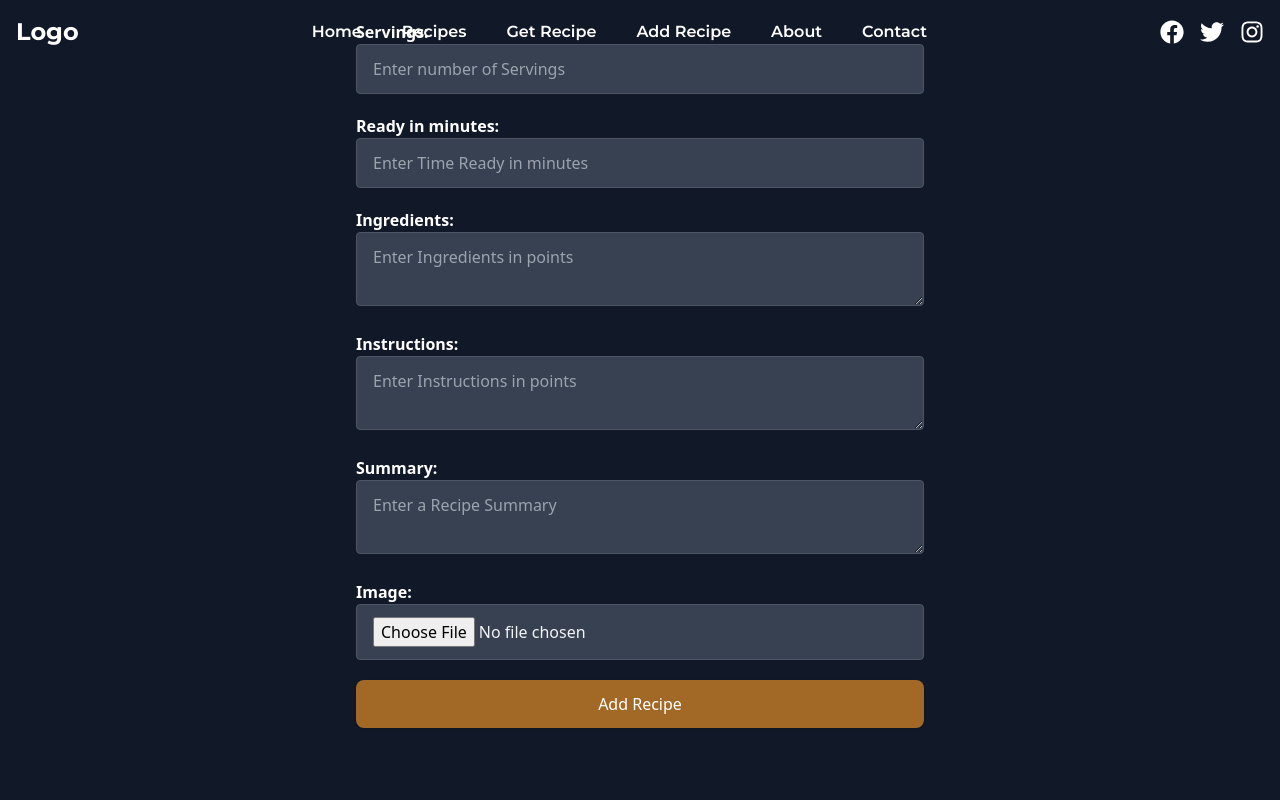
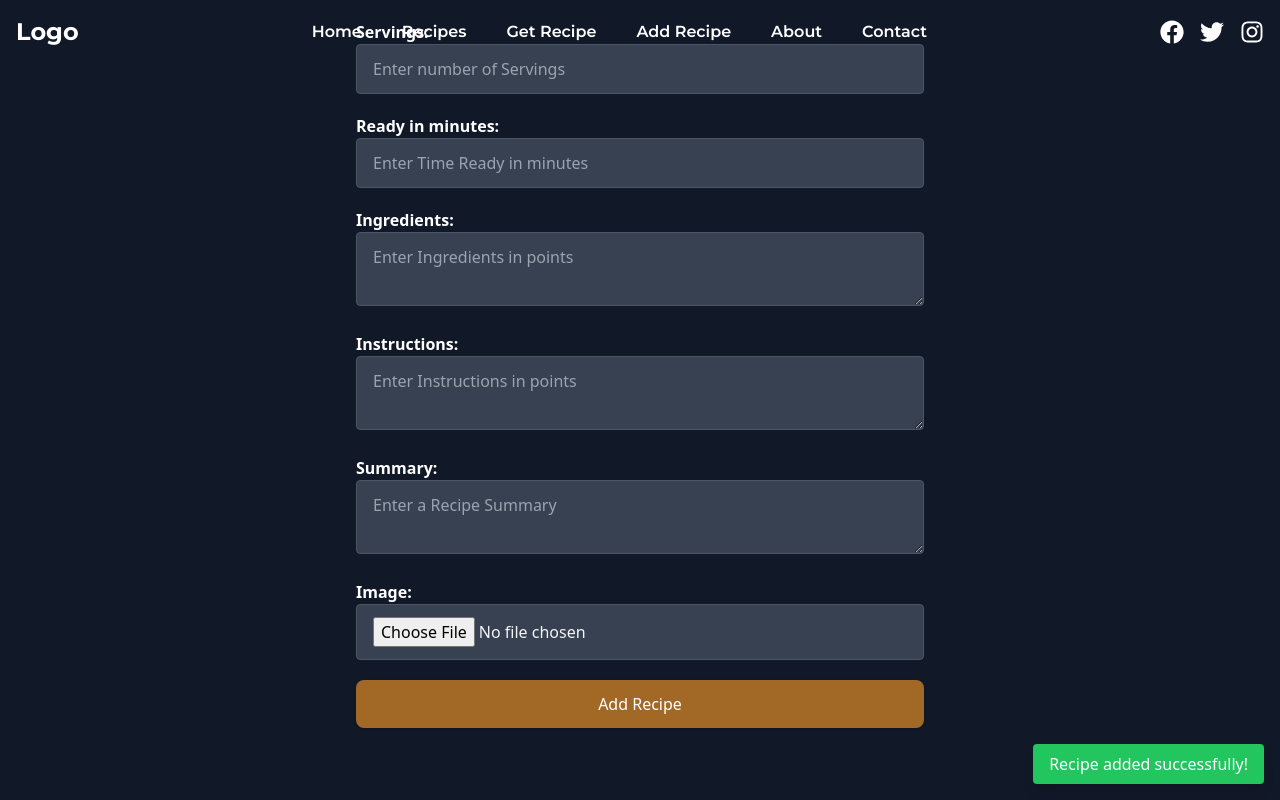
Before and after one commit to MuhammadQasimFiaz/receipe-management-app, a React (Vite) app: page /addRecipe in a window 1280 px wide. Both pictures are taken after typing "Sample", "Sample", "Sample", "Sample" into the empty fields and a click on the button "Add Recipe". Shown: the part 270-1070 px from the top of the page. Built offline with nearby package versions, Linux system fonts and the light colour scheme.

Commit message:
add success message

```diff
--- a/src/components/AddRecipe/AddRecipe.jsx
+++ b/src/components/AddRecipe/AddRecipe.jsx
@@ -10,6 +10,7 @@ function AddRecipe() {
   const [inputreadyIn, setInputReadyIn] = useState(0);
   const [inputinstructions, setInputInstructions] = useState("");
   const [inputingredients, setInputIngredients] = useState("");
+  const [showPopup, setShowPopup] = useState(false)
   const dispatch = useDispatch();
 
   const handleImageChange = (e) => {
@@ -38,7 +39,13 @@ function AddRecipe() {
       setInputDescription("");
       setInputServings("");
       setInputReadyIn("");
-      setInputInstructions(""), setInputIngredients(""), setImage(null);
+      setInputInstructions("")
+      setInputIngredients("")
+      setImage(null)
+      setShowPopup(true)
+      setTimeout(() => {
+        setShowPopup(false)
+      }, 3000);
     }
   };
 
@@ -134,6 +141,11 @@ function AddRecipe() {
           >
             Add Recipe
           </button>
+          {showPopup &&
+            <div className="fixed bottom-4 right-4 bg-green-500 text-white py-2 px-4 rounded shadow-lg">
+              Recipe added successfully!
+            </div>
+          }
         </div>
       </form>
     </>
```
